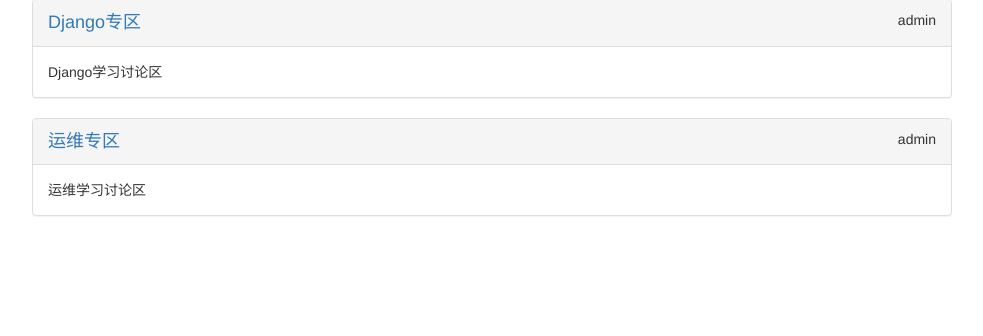
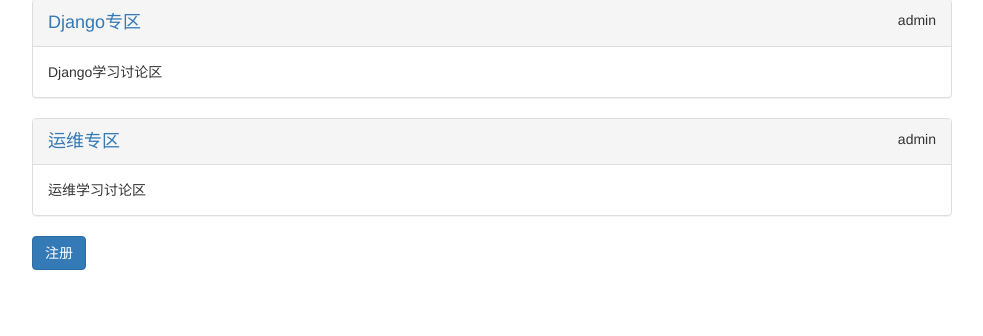
Before and after one commit to abc0012544/django_forum, a Django app: page / in a window 1280 px wide. Shown: the part 375-711 px from the top of the page, without its empty margins (53-1036 px from the left). Run offline with Django 3.2, Linux system fonts and the light colour scheme; data comes from the database, SQL or seed files in the repository; both versions use the stored data as it was after the commit; some libraries are stand-ins or nearby versions.

Commit message:
第十课

```diff
--- a/templates/index.html
+++ b/templates/index.html
@@ -21,6 +21,7 @@
                 </div>
             </div>
         {% endfor %}
+        <a href="/register/" class="btn btn-primary">注册</a></p>
     </div>
 
     <div class="col-xs-12 col-md-2">
@@ -29,4 +30,5 @@
     </div>
 
     </div>
+
 {% endblock %}
```
Also changed, not shown: db.sqlite3.
